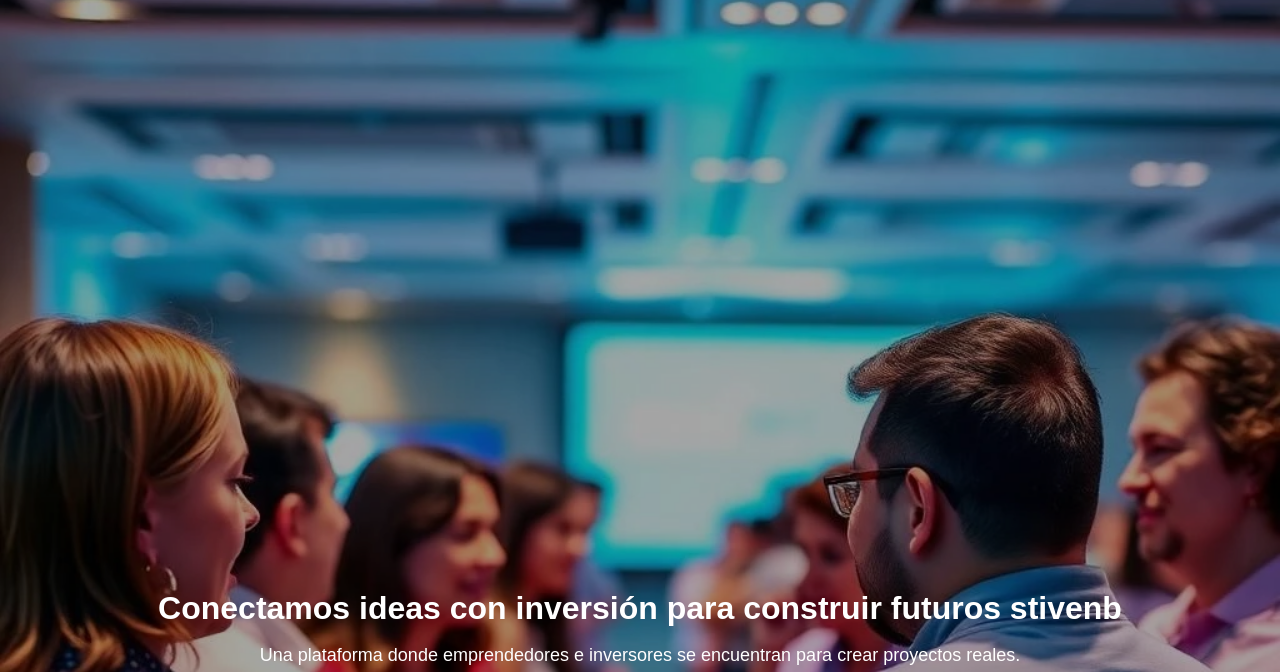
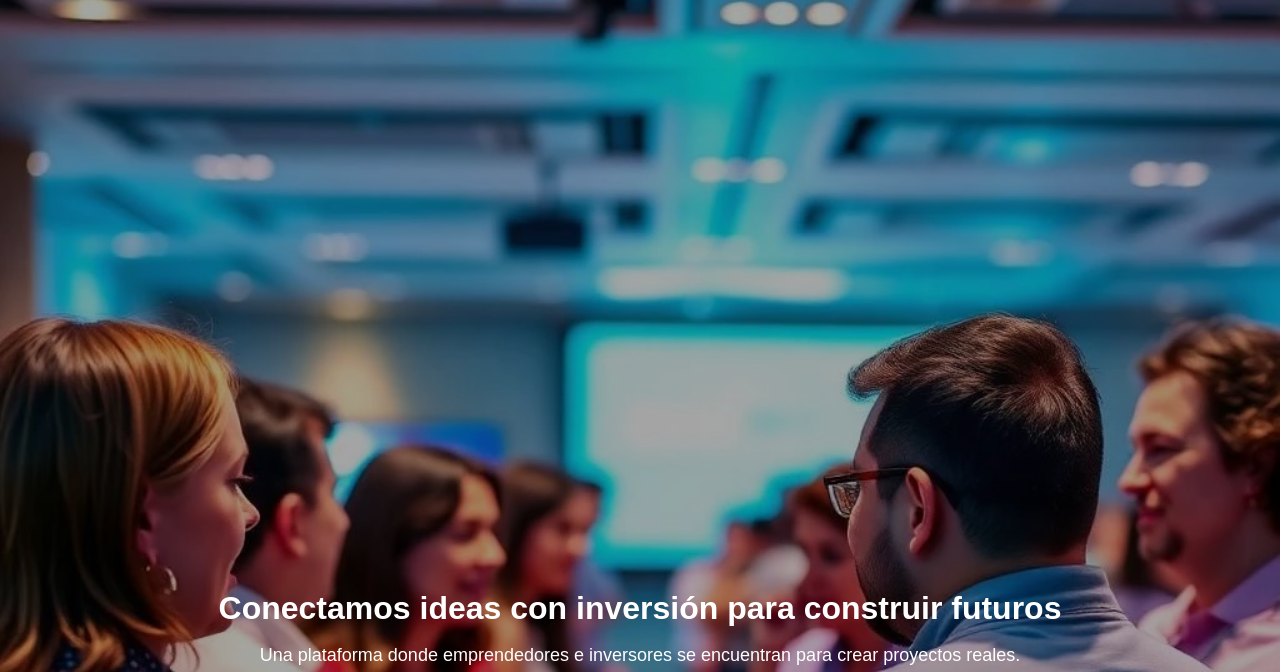
Before and after one commit to metalme/Conecta_emprendedores, a website: page public/pages/Inicio.html in a window 1280 px wide. Shown: the part 97-769 px from the top of the page. Drawn offline with Linux system fonts and the light colour scheme.

Commit message:
Fate:update

```diff
--- a/public/pages/Inicio.html
+++ b/public/pages/Inicio.html
@@ -38,7 +38,7 @@
     <img src="../assets/img/foto 1.webp" alt="Personas conversando" class="hero-img">
 
     <div class="hero-text">
-      <h2>Conectamos ideas con inversión para construir futuros stivenb</h2>
+      <h2>Conectamos ideas con inversión para construir futuros</h2>
       <p>Una plataforma donde emprendedores e inversores se encuentran para crear proyectos reales.</p>
       <a href="Registro.html" class="btn-hero">Comienza Ahora</a>
     </div>
```
